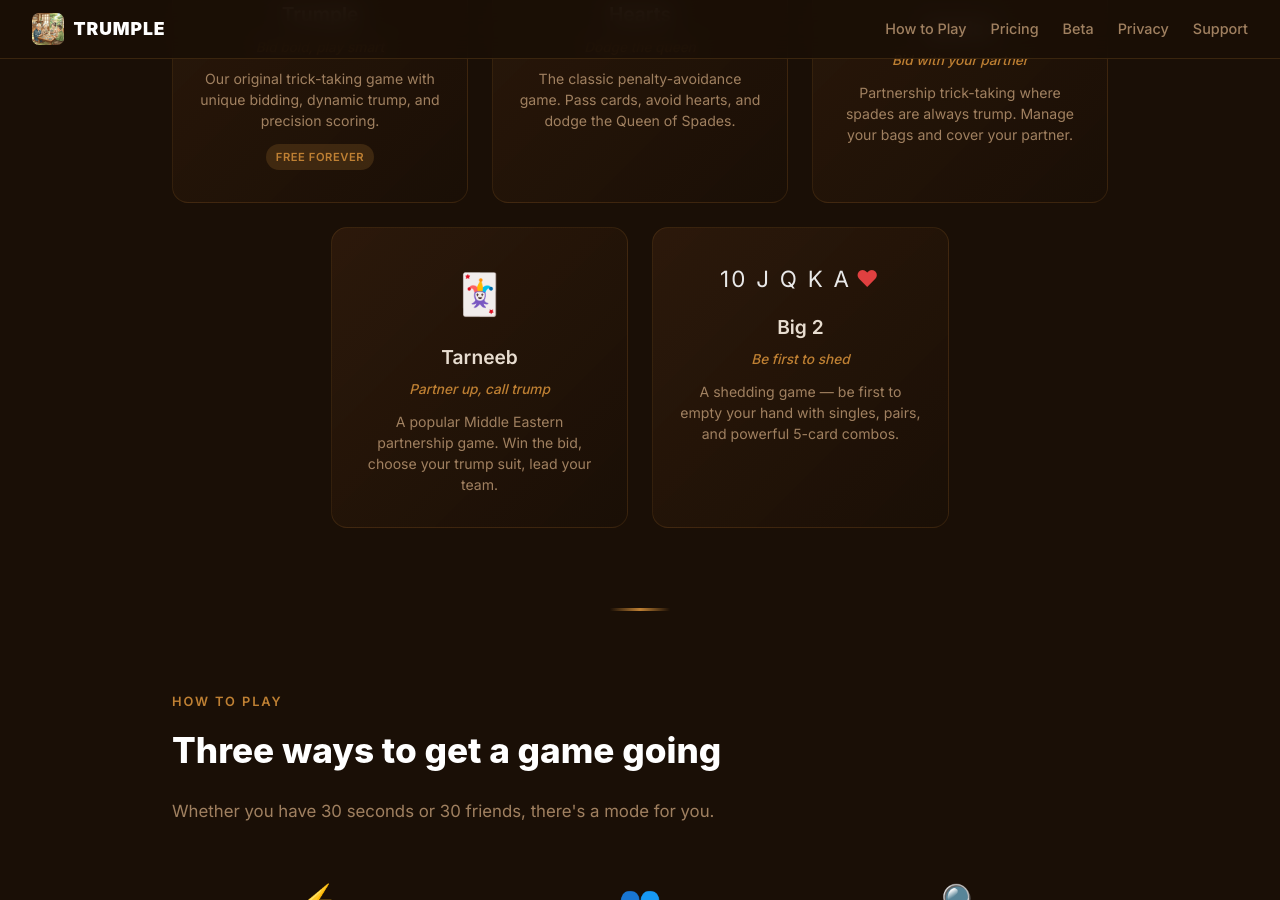
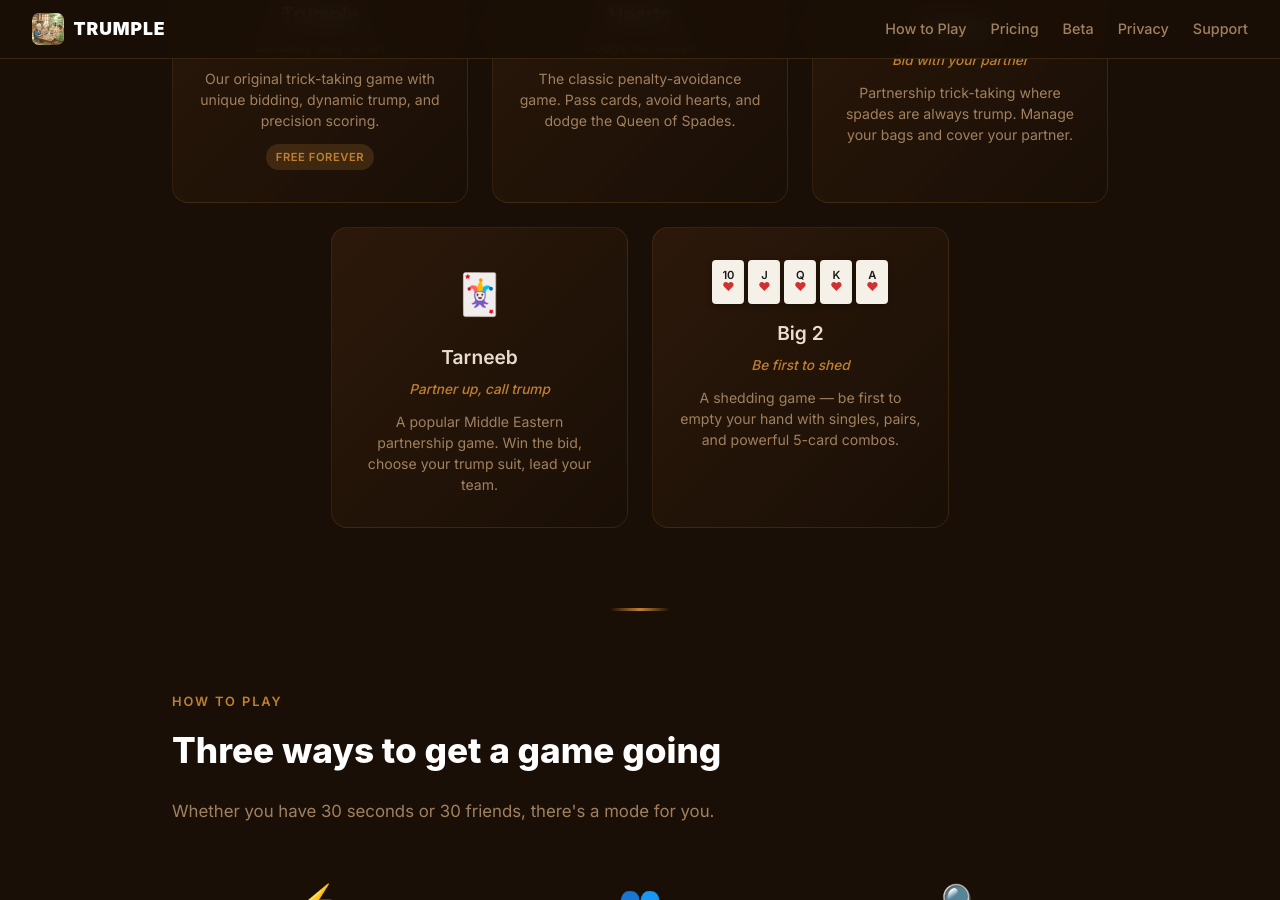
Before and after one commit to darifo2010/trumplesupport, a Jekyll site: the page built from index.md, in a window 1280 px wide and 900 px high, scrolled down 1981 px. Built offline with Jekyll 4.4.1, drawn with Linux system fonts in a browser that asks for light colours.

Commit message:
Render Big 2 icon as 5 mini playing cards (royal flush)
Co-Authored-By: Claude Opus 4.6 (1M context) <noreply@anthropic.com>

```diff
--- a/_layouts/landing.html
+++ b/_layouts/landing.html
@@ -316,6 +316,42 @@
       text-transform: uppercase;
       letter-spacing: 0.05em;
     }
+
+    /* ── Mini Playing Cards ── */
+    .mini-cards {
+      display: flex;
+      justify-content: center;
+      gap: 4px;
+      margin-bottom: 0.8rem;
+    }
+
+    .mini-card {
+      width: 32px;
+      height: 44px;
+      background: #f5f0e8;
+      border-radius: 4px;
+      display: flex;
+      flex-direction: column;
+      align-items: center;
+      justify-content: center;
+      gap: 0;
+      box-shadow: 0 2px 6px rgba(0,0,0,0.3);
+    }
+
+    .mc-rank {
+      font-size: 0.7rem;
+      font-weight: 800;
+      color: #1a1a1a;
+      line-height: 1;
+    }
+
+    .mc-suit {
+      font-size: 0.75rem;
+      line-height: 1;
+    }
+
+    .mc-red { color: #d03030; }
+    .mc-black { color: #1a1a1a; }
 
     /* ── Game Modes ── */
     .modes-grid {
@@ -688,7 +724,13 @@
         <p class="game-desc">A popular Middle Eastern partnership game. Win the bid, choose your trump suit, lead your team.</p>
       </a>
       <a href="how-to-play-big2" class="game-card">
-        <div class="game-emoji" style="font-size:1.4rem;color:#e8e8e8;letter-spacing:0.1em;">10 J Q K A<span style="color:#e04040;margin-left:0.2em;">&#9829;</span></div>
+        <div class="mini-cards">
+          <div class="mini-card"><span class="mc-rank">10</span><span class="mc-suit mc-red">&#9829;</span></div>
+          <div class="mini-card"><span class="mc-rank">J</span><span class="mc-suit mc-red">&#9829;</span></div>
+          <div class="mini-card"><span class="mc-rank">Q</span><span class="mc-suit mc-red">&#9829;</span></div>
+          <div class="mini-card"><span class="mc-rank">K</span><span class="mc-suit mc-red">&#9829;</span></div>
+          <div class="mini-card"><span class="mc-rank">A</span><span class="mc-suit mc-red">&#9829;</span></div>
+        </div>
         <h3 class="game-name">Big 2</h3>
         <p class="game-tagline">Be first to shed</p>
         <p class="game-desc">A shedding game — be first to empty your hand with singles, pairs, and powerful 5-card combos.</p>
```
